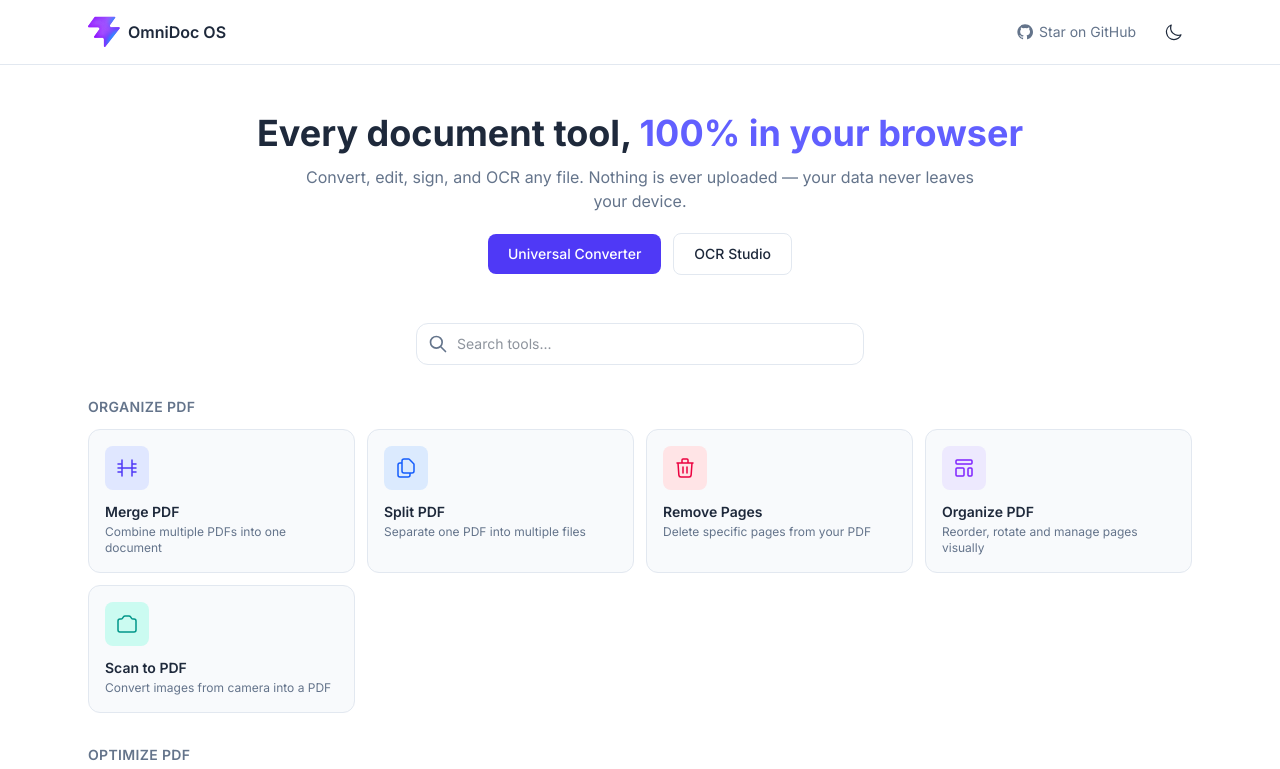
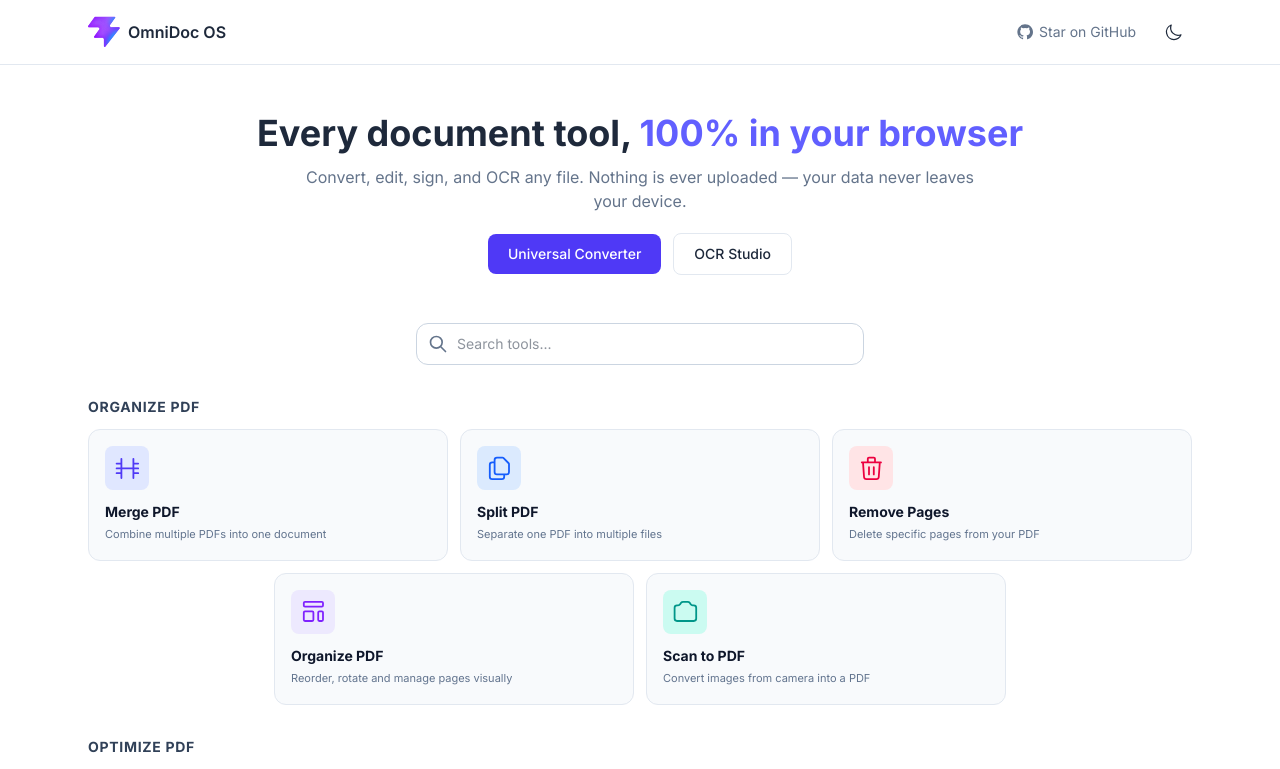
Before and after one commit to naemuenggar/file-converter, a Vue app: page / in a window 1280 px wide. Shown: the top 769 px of the page. Built offline with nearby package versions, Linux system fonts and the light colour scheme.

Commit message:
UI: homepage polish - 3-col centered grid, bolder card titles, larger icons, purple-glow search, stronger section headers

```diff
--- a/src/components/Navigation/ToolDashboard.vue
+++ b/src/components/Navigation/ToolDashboard.vue
@@ -92,30 +92,30 @@ function go(tool: ToolDefinition) {
         v-model="search"
         type="text"
         placeholder="Search tools..."
-        class="w-full pl-10 pr-4 py-2.5 rounded-xl border border-[var(--color-border)] bg-[var(--color-surface)] text-sm outline-none focus:ring-2 focus:ring-indigo-500"
+        class="search-input w-full pl-10 pr-4 py-2.5 rounded-xl bg-[var(--color-surface)] text-sm outline-none"
       />
     </div>
 
     <!-- Categories -->
     <div v-for="group in grouped" :key="group.category" class="space-y-3">
-      <h2 class="text-sm font-semibold uppercase tracking-wide text-[var(--color-text-muted)]">
+      <h2 class="text-sm font-bold uppercase tracking-wider text-slate-700 dark:text-slate-200">
         {{ group.label }}
       </h2>
-      <div class="grid grid-cols-2 sm:grid-cols-3 lg:grid-cols-4 gap-3">
+      <div class="flex flex-wrap justify-center gap-3">
         <button
           v-for="tool in group.tools"
           :key="tool.id"
-          class="group flex flex-col items-start gap-3 p-4 rounded-xl border border-[var(--color-border)] bg-[var(--color-surface-alt)] hover:border-indigo-300 hover:shadow-md transition-all text-left"
+          class="group flex flex-col items-start gap-3 p-4 rounded-xl border border-[var(--color-border)] bg-[var(--color-surface-alt)] hover:border-indigo-300 hover:shadow-md transition-all text-left w-full sm:w-[calc(50%-0.375rem)] lg:w-[calc(33.333%-0.5rem)]"
           @click="go(tool)"
         >
-          <div class="w-11 h-11 rounded-lg flex items-center justify-center" :class="COLOR_CLASSES[tool.color]">
-            <svg class="w-6 h-6" fill="none" stroke="currentColor" viewBox="0 0 24 24">
+          <div class="w-11 h-11 rounded-lg flex items-center justify-center shrink-0" :class="COLOR_CLASSES[tool.color]">
+            <svg class="w-[1.8rem] h-[1.8rem]" fill="none" stroke="currentColor" viewBox="0 0 24 24">
               <path stroke-linecap="round" stroke-linejoin="round" stroke-width="1.5" :d="tool.icon" />
             </svg>
           </div>
           <div>
-            <h3 class="text-sm font-semibold group-hover:text-indigo-500 transition-colors">{{ tool.name }}</h3>
-            <p class="text-xs text-[var(--color-text-muted)] mt-0.5 line-clamp-2">{{ tool.description }}</p>
+            <h3 class="text-sm font-bold text-slate-900 dark:text-white group-hover:text-indigo-500 transition-colors">{{ tool.name }}</h3>
+            <p class="text-[11px] leading-relaxed text-slate-500 dark:text-slate-400 mt-1 line-clamp-2">{{ tool.description }}</p>
           </div>
         </button>
       </div>
@@ -135,3 +135,20 @@ function go(tool: ToolDefinition) {
     </div>
   </div>
 </template>
+
+<style scoped>
+/* Search bar: clear default border, smooth transitions, purple focus glow */
+.search-input {
+  border: 1px solid #cbd5e1; /* slate-300 for light mode */
+  transition: all 0.2s ease;
+}
+
+:global(.dark) .search-input {
+  border-color: #475569; /* slate-600 for dark mode */
+}
+
+.search-input:focus {
+  border-color: #8b5cf6; /* brand purple */
+  box-shadow: 0 0 0 4px rgba(139, 92, 246, 0.2);
+}
+</style>
```
